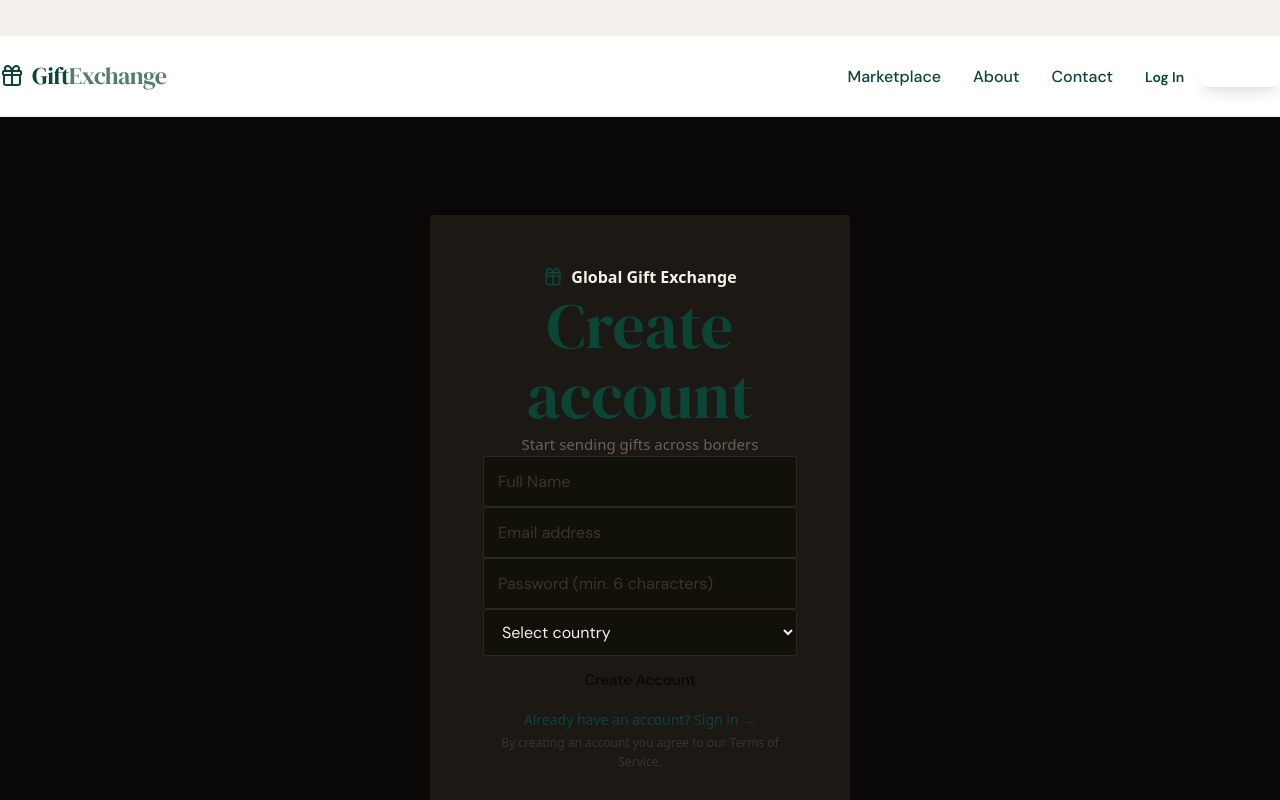
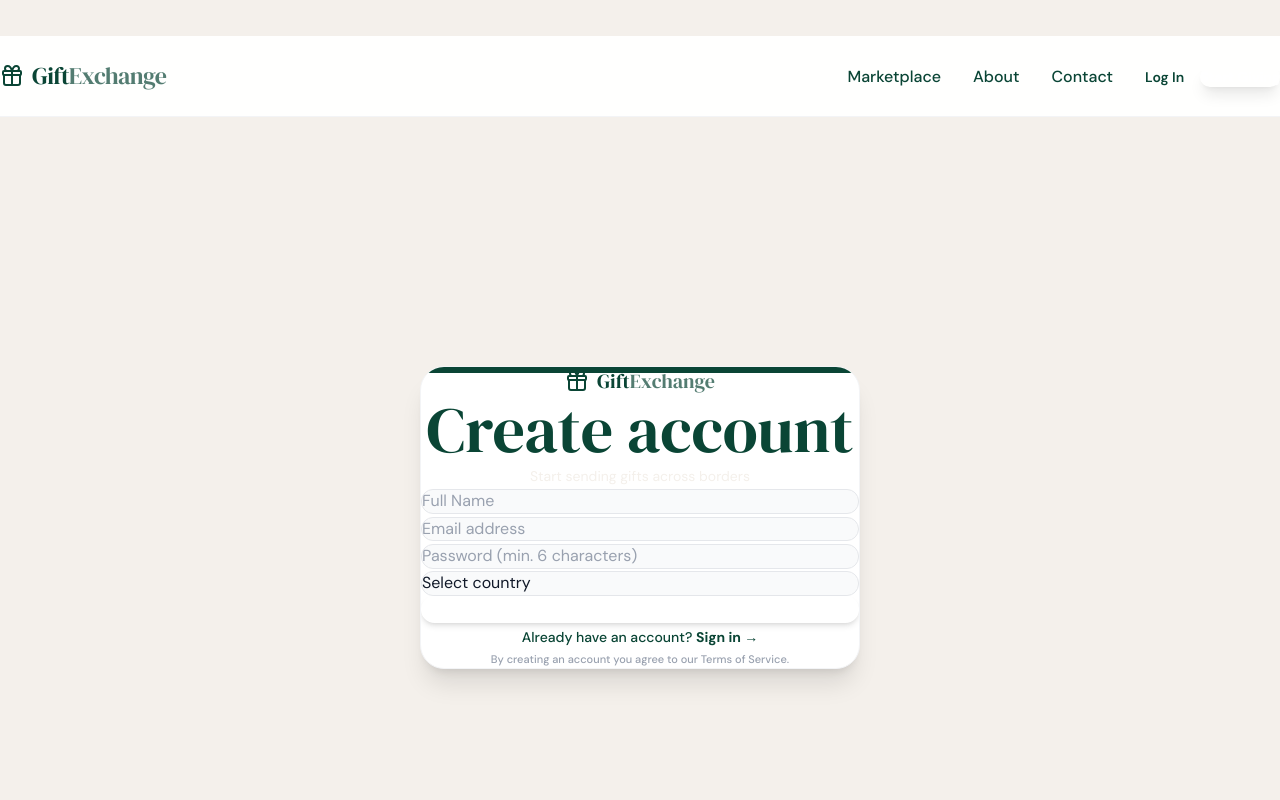
Before and after one commit to Markcrest-dev/Gift, a Next.js app in the folder frontend/: page /signup in a window 1280 px wide. Shown: the top 800 px of the page. Built offline with nearby package versions, Linux system fonts and the light colour scheme; no server answers.

Commit message:
style: refactor authentication pages with a modern light theme and refined UI components.

```diff
--- a/frontend/src/app/(landing)/forgot-password/page.tsx
+++ b/frontend/src/app/(landing)/forgot-password/page.tsx
@@ -2,27 +2,52 @@
 
 import Link from 'next/link';
 import Button from '@/components/ui/Button';
+import { Gift } from 'lucide-react';
 
 export default function ForgotPasswordPage() {
     const handleSubmit = (e: React.FormEvent) => { e.preventDefault(); alert('Password reset instructions sent!'); };
 
     return (
-        <div className="min-h-screen flex items-center justify-center bg-base px-4 py-16">
-            <div className="bg-surface rounded-lg max-w-[420px] w-full p-8 md:p-10">
+        <div className="min-h-screen flex items-center justify-center bg-[#F4F0EB] px-4 font-body py-12">
+            <div className="bg-white border border-gray-100 shadow-xl rounded-3xl w-full max-w-[440px] p-8 md:p-12 relative overflow-hidden">
+                <div className="absolute top-0 left-0 w-full h-1.5 bg-[#0A4535]"></div>
+
+                <div className="flex justify-center items-center gap-2 mb-8 mt-2">
+                    <Gift className="w-6 h-6 text-[#0A4535]" />
+                    <span className="font-display text-xl font-medium text-[#0A4535]">Gift<span className="text-[#0A4535]/70">Exchange</span></span>
+                </div>
+
                 <div className="text-center mb-8">
-                    <h1 className="font-display text-3xl font-bold text-paper mb-2">Reset password</h1>
-                    <p className="text-paper/40 text-sm">Enter your email to receive reset instructions</p>
+                    <h1 className="font-display text-3xl text-[#0A4535] mb-3">Reset password</h1>
+                    <p className="text-gray-500 text-sm">Enter your email to receive reset instructions</p>
                 </div>
-                <form onSubmit={handleSubmit}>
-                    <div className="mb-6">
-                        <label htmlFor="email" className="block text-paper/60 text-sm font-medium mb-2">Email</label>
-                        <input type="email" id="email" className="w-full bg-base border border-paper/10 rounded-[4px] px-4 py-3 text-paper text-sm placeholder:text-paper/20 focus:outline-none focus:border-gold transition-colors" placeholder="you@example.com" required autoComplete="email" />
+
+                <form onSubmit={handleSubmit} className="space-y-4">
+                    <div>
+                        <input
+                            type="email"
+                            className="w-full bg-gray-50 border border-gray-200 text-gray-900 font-body text-sm rounded-xl px-4 py-3.5 focus:outline-none focus:border-[#0A4535] focus:ring-1 focus:ring-[#0A4535] transition-all placeholder-gray-400"
+                            placeholder="you@example.com"
+                            required
+                            autoComplete="email"
+                        />
                     </div>
-                    <Button type="submit" fullWidth size="lg">Send Instructions</Button>
+                    <button
+                        type="submit"
+                        className="w-full bg-[#0A4535] hover:bg-[#073528] text-white font-medium text-base transition-colors py-3.5 rounded-full shadow-md mt-2"
+                    >
+                        Send Instructions
+                    </button>
                 </form>
-                <p className="text-center text-paper/30 text-sm mt-8">
-                    Remember your password? <Link href="/login" className="text-gold/70 hover:text-gold transition-colors font-medium">Sign in</Link>
-                </p>
+
+                <div className="text-center mt-8">
+                    <p className="text-sm text-gray-600">
+                        Remember your password?{' '}
+                        <Link href="/login" className="text-[#0A4535] font-bold hover:underline transition-colors">
+                            Sign in
+                        </Link>
+                    </p>
+                </div>
             </div>
         </div>
     );
--- a/frontend/src/app/(landing)/login/page.tsx
+++ b/frontend/src/app/(landing)/login/page.tsx
@@ -25,27 +25,28 @@ export default function LoginPage() {
         }
     };
 
-    const inputClass = "w-full bg-[#111009] border border-[#2E2820] text-[#F5F0E8] font-sans text-[14px] placeholder-[#3A342E] focus:outline-none focus:border-[#B8922A] transition-colors";
-    const inputStyle = { borderRadius: '3px', padding: '11px 14px' };
+    const inputClass = "w-full bg-gray-50 border border-gray-200 text-gray-900 font-body text-sm rounded-xl px-4 py-3 focus:outline-none focus:border-[#0A4535] focus:ring-1 focus:ring-[#0A4535] transition-all placeholder-gray-400";
 
     return (
-        <div className="min-h-screen flex items-center justify-center bg-[#0A0806] px-4">
-            <div className="bg-[#1C1814] border border-[#1E1A14] w-full max-w-[420px]" style={{ borderRadius: '4px', padding: '48px 52px' }}>
+        <div className="min-h-screen flex items-center justify-center bg-[#F4F0EB] px-4 font-body py-12">
+            <div className="bg-white border border-gray-100 shadow-xl rounded-3xl w-full max-w-[440px] p-8 md:p-12 relative overflow-hidden">
+                {/* Decorative Top Accent */}
+                <div className="absolute top-0 left-0 w-full h-1.5 bg-[#0A4535]"></div>
 
                 {/* Logo/Wordmark */}
-                <div className="flex justify-center items-center gap-2 mb-8">
-                    <Gift className="w-5 h-5 text-gold" />
-                    <span className="font-sans text-[16px] font-semibold text-[#F5F0E8]">Global Gift Exchange</span>
+                <div className="flex justify-center items-center gap-2 mb-8 mt-2">
+                    <Gift className="w-6 h-6 text-[#0A4535]" />
+                    <span className="font-display text-xl font-medium text-[#0A4535]">Gift<span className="text-[#0A4535]/70">Exchange</span></span>
                 </div>
 
                 {/* Headers */}
                 <div className="text-center mb-8">
-                    <h1 className="font-display text-[36px] text-[#F5F0E8] mb-1">Welcome back</h1>
-                    <p className="font-sans text-[15px] text-[#6B6055]">Sign in to your account.</p>
+                    <h1 className="font-display text-3xl md:text-4xl text-[#0A4535] mb-3">Welcome back</h1>
+                    <p className="text-gray-500 text-sm md:text-base">Enter your details to access your dashboard.</p>
                 </div>
 
                 {error && (
-                    <div className="border border-[#C0292B] bg-[#C0292B]/10 text-[#C0292B] px-4 py-3 mb-6 font-sans text-[14px] text-center" style={{ borderRadius: '3px' }}>
+                    <div className="border border-red-200 bg-red-50 text-red-600 px-4 py-3 mb-6 text-sm text-center rounded-xl font-medium">
                         {error}
                     </div>
                 )}
@@ -55,7 +56,6 @@ export default function LoginPage() {
                         <input
                             type="email"
                             className={inputClass}
-                            style={inputStyle}
                             placeholder="Email address"
                             required
                             value={formData.email}
@@ -66,14 +66,13 @@ export default function LoginPage() {
                         <input
                             type="password"
                             className={inputClass}
-                            style={inputStyle}
                             placeholder="Password"
                             required
                             value={formData.password}
                             onChange={(e) => setFormData({ ...formData, password: e.target.value })}
                         />
                         <div className="flex justify-end mt-2">
-                            <Link href="/forgot-password" className="font-sans text-[13px] text-gold hover:text-gold/80 transition-colors">
+                            <Link href="/forgot-password" className="text-sm text-[#0A4535] font-medium hover:underline transition-colors">
                                 Forgot password?
                             </Link>
                         </div>
@@ -82,22 +81,21 @@ export default function LoginPage() {
                     <button
                         type="submit"
                         disabled={loading}
-                        className="w-full bg-[#B8922A] hover:bg-[#9A7A23] text-[#0A0806] font-sans text-[15px] font-medium transition-colors disabled:opacity-50 mt-2"
-                        style={{ padding: '12px', borderRadius: '3px' }}
+                        className="w-full bg-[#0A4535] hover:bg-[#073528] text-white font-medium text-base transition-colors disabled:opacity-50 mt-4 py-3.5 rounded-full shadow-md"
                     >
                         {loading ? 'Signing in...' : 'Sign In'}
                     </button>
                 </form>
 
-                <div className="flex items-center gap-4 my-8">
-                    <div className="flex-1 h-[1px] bg-[#1E1A14]"></div>
-                    <span className="font-sans text-[12px] text-[#4A4038] uppercase tracking-widest">or</span>
-                    <div className="flex-1 h-[1px] bg-[#1E1A14]"></div>
+                <div className="flex items-center gap-4 my-8 opacity-60">
+                    <div className="flex-1 h-[1px] bg-gray-200"></div>
+                    <span className="text-xs text-gray-500 uppercase tracking-widest font-semibold">or</span>
+                    <div className="flex-1 h-[1px] bg-gray-200"></div>
                 </div>
 
                 <div className="text-center">
-                    <Link href="/signup" className="font-sans text-[14px] text-gold hover:text-gold/80 transition-colors">
-                        Don&apos;t have an account? Start giving &rarr;
+                    <Link href="/signup" className="text-sm text-gray-600 hover:text-[#0A4535] font-medium transition-colors">
+                        Don&apos;t have an account? <span className="text-[#0A4535] font-bold">Start giving &rarr;</span>
                     </Link>
                 </div>
             </div>
--- a/frontend/src/app/(landing)/signup/page.tsx
+++ b/frontend/src/app/(landing)/signup/page.tsx
@@ -27,7 +27,6 @@ export default function SignupPage() {
         }
 
         setLoading(true);
-        // We split fullName back to firstName and lastName for the auth function since that's what it expects
         const parts = formData.fullName.trim().split(' ');
         const firstName = parts[0] || '';
         const lastName = parts.length > 1 ? parts.slice(1).join(' ') : '';
@@ -48,37 +47,35 @@ export default function SignupPage() {
         }
     };
 
-    const inputClass = "w-full bg-[#111009] border border-[#2E2820] text-[#F5F0E8] font-sans text-[14px] placeholder-[#3A342E] focus:outline-none focus:border-[#B8922A] transition-colors";
-    const inputStyle = { borderRadius: '3px', padding: '11px 14px' };
+    const inputClass = "w-full bg-gray-50 border border-gray-200 text-gray-900 font-body text-sm rounded-xl px-4 py-3 focus:outline-none focus:border-[#0A4535] focus:ring-1 focus:ring-[#0A4535] transition-all placeholder-gray-400";
 
     return (
-        <div className="min-h-screen flex items-center justify-center bg-[#0A0806] px-4 py-16">
-            <div className="bg-[#1C1814] border border-[#1E1A14] w-full max-w-[420px]" style={{ borderRadius: '4px', padding: '48px 52px' }}>
+        <div className="min-h-screen flex items-center justify-center bg-[#F4F0EB] px-4 font-body py-12">
+            <div className="bg-white border border-gray-100 shadow-xl rounded-3xl w-full max-w-[440px] p-8 md:p-12 relative overflow-hidden">
 
-                {/* Logo/Wordmark */}
-                <div className="flex justify-center items-center gap-2 mb-8">
-                    <Gift className="w-5 h-5 text-gold" />
-                    <span className="font-sans text-[16px] font-semibold text-[#F5F0E8]">Global Gift Exchange</span>
+                <div className="absolute top-0 left-0 w-full h-1.5 bg-[#0A4535]"></div>
+
+                <div className="flex justify-center items-center gap-2 mb-8 mt-2">
+                    <Gift className="w-6 h-6 text-[#0A4535]" />
+                    <span className="font-display text-xl font-medium text-[#0A4535]">Gift<span className="text-[#0A4535]/70">Exchange</span></span>
                 </div>
 
-                {/* Headers */}
                 <div className="text-center mb-8">
-                    <h1 className="font-display text-[36px] text-[#F5F0E8] mb-1">Create account</h1>
-                    <p className="font-sans text-[15px] text-[#6B6055]">Start sending gifts across borders</p>
+                    <h1 className="font-display text-3xl md:text-4xl text-[#0A4535] mb-3">Create account</h1>
+                    <p className="text-gray-500 text-sm md:text-base">Start sending gifts across borders</p>
                 </div>
 
                 {error && (
-                    <div className="border border-[#C0292B] bg-[#C0292B]/10 text-[#C0292B] px-4 py-3 mb-6 font-sans text-[14px] text-center" style={{ borderRadius: '3px' }}>
+                    <div className="border border-red-200 bg-red-50 text-red-600 px-4 py-3 mb-6 text-sm text-center rounded-xl font-medium">
                         {error}
                     </div>
                 )}
 
-                <form onSubmit={handleSubmit} className="space-y-5">
+                <form onSubmit={handleSubmit} className="space-y-4">
                     <div>
                         <input
                             type="text"
                             className={inputClass}
-                            style={inputStyle}
                             placeholder="Full Name"
                             required
                             value={formData.fullName}
@@ -89,7 +86,6 @@ export default function SignupPage() {
                         <input
                             type="email"
                             className={inputClass}
-                            style={inputStyle}
                             placeholder="Email address"
                             required
                             value={formData.email}
@@ -100,7 +96,6 @@ export default function SignupPage() {
                         <input
                             type="password"
                             className={inputClass}
-                            style={inputStyle}
                             placeholder="Password (min. 6 characters)"
                             required
                             value={formData.password}
@@ -109,8 +104,7 @@ export default function SignupPage() {
                     </div>
                     <div>
                         <select
-                            className={inputClass}
-                            style={inputStyle}
+                            className={`${inputClass} appearance-none text-gray-500`}
                             required
                             value={formData.country}
                             onChange={(e) => setFormData({ ...formData, country: e.target.value })}
@@ -126,21 +120,20 @@ export default function SignupPage() {
                     <button
                         type="submit"
                         disabled={loading}
-                        className="w-full bg-[#B8922A] hover:bg-[#9A7A23] text-[#0A0806] font-sans text-[15px] font-medium transition-colors disabled:opacity-50 mt-2"
-                        style={{ padding: '12px', borderRadius: '3px' }}
+                        className="w-full bg-[#0A4535] hover:bg-[#073528] text-white font-medium text-base transition-colors disabled:opacity-50 mt-4 py-3.5 rounded-full shadow-md"
                     >
                         {loading ? 'Creating account...' : 'Create Account'}
                     </button>
                 </form>
 
                 <div className="text-center mt-8">
-                    <Link href="/login" className="font-sans text-[14px] text-gold hover:text-gold/80 transition-colors">
-                        Already have an account? Sign in &rarr;
+                    <Link href="/login" className="text-sm text-gray-600 hover:text-[#0A4535] font-medium transition-colors">
+                        Already have an account? <span className="text-[#0A4535] font-bold">Sign in &rarr;</span>
                     </Link>
                 </div>
 
                 <div className="text-center mt-6">
-                    <p className="font-sans text-[12px] text-[#3A342E]">
+                    <p className="text-[11px] text-gray-400 font-medium">
                         By creating an account you agree to our Terms of Service.
                     </p>
                 </div>
--- a/frontend/src/components/ui/Button.tsx
+++ b/frontend/src/components/ui/Button.tsx
@@ -15,11 +15,11 @@ export default function Button({
     className = '',
     ...props
 }: ButtonProps) {
-    const base = 'inline-flex items-center justify-center gap-2 font-medium transition-colors duration-150 rounded-[4px] whitespace-nowrap disabled:opacity-40 disabled:cursor-not-allowed';
+    const base = 'inline-flex items-center justify-center gap-2 font-medium transition-all duration-200 rounded-full whitespace-nowrap disabled:opacity-50 disabled:cursor-not-allowed';
 
     const variants = {
-        primary: 'bg-red text-paper hover:bg-red/90',
-        ghost: 'bg-transparent border border-gold text-gold hover:bg-gold/5',
+        primary: 'bg-[#0A4535] text-white hover:bg-[#073528] shadow-md hover:shadow-lg',
+        ghost: 'bg-white border border-gray-200 text-gray-700 hover:bg-gray-50 shadow-sm',
     };
 
     const sizes = {
```
Also changed, not shown: frontend/src/components/ui/FormComponents.tsx (+17 -12 lines).
